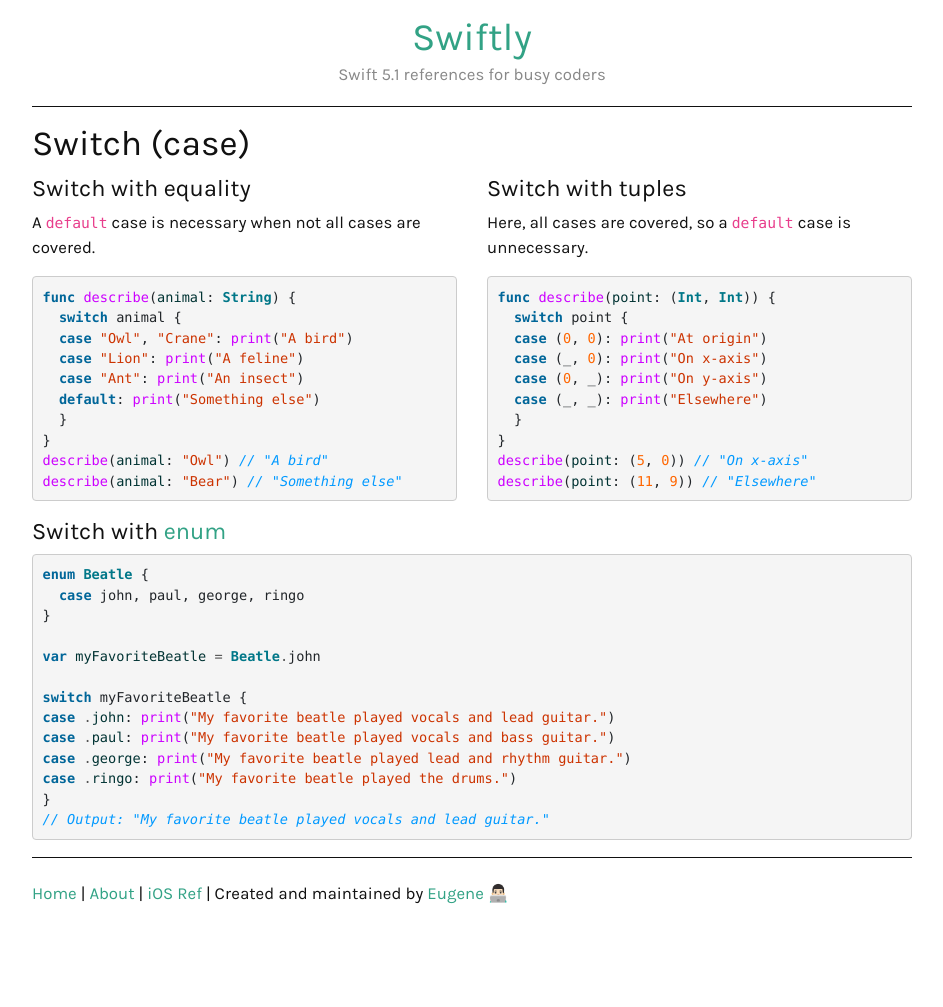
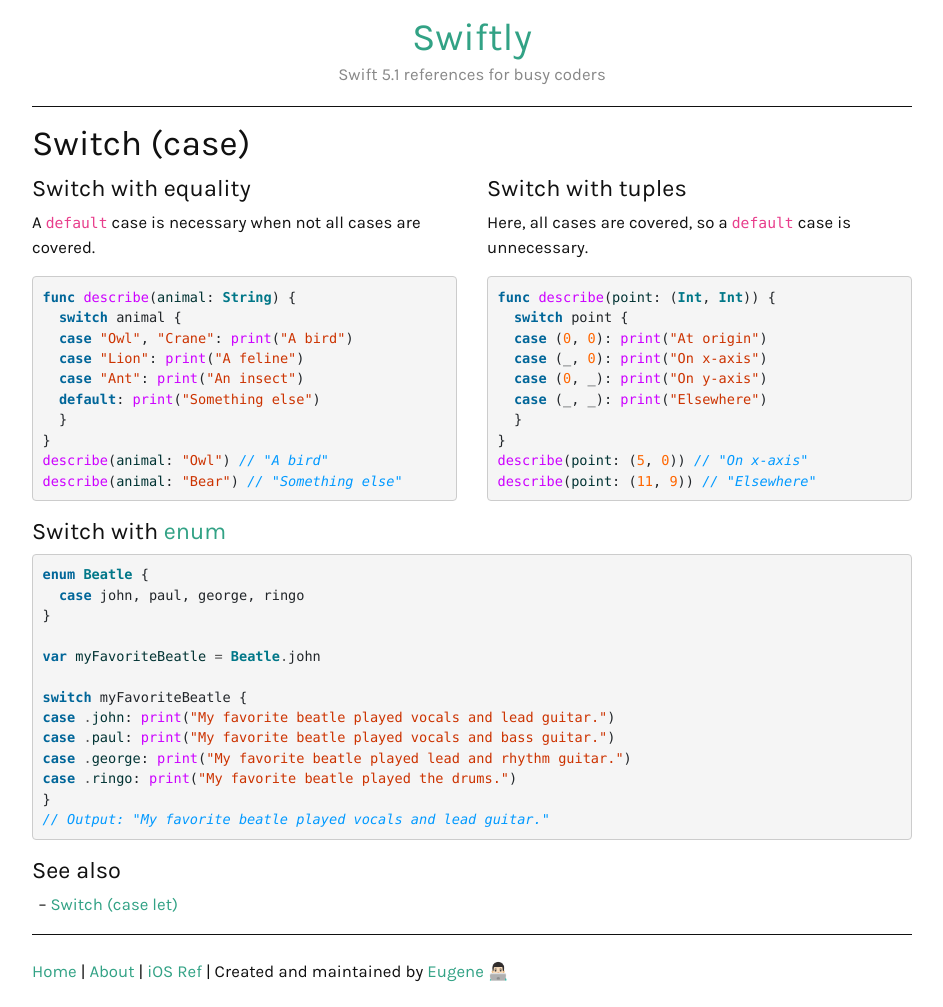
Before and after one commit to ebelinski/swiftly, a Jekyll site: the page built from switch.md, in a window 1280 px wide. Shown: the whole page, without its empty margins (168-1111 px from the left). Built offline with Jekyll 4.4.1, drawn with Linux system fonts in a browser that asks for light colours; comment, search, counter and statistics services are not loaded; before the commit the page ends 930 px from its top, so only the background shows below that.

Commit message:
added see also to switch pages

````diff
--- a/switch.md
+++ b/switch.md
@@ -64,3 +64,7 @@ case .ringo: print("My favorite beatle played the drums.")
 }
 // Output: "My favorite beatle played vocals and lead guitar."
 ```
+
+### See also
+
+* [Switch (case let)](/switch-case-let)
````
Also changed, not shown: switch-case-let.md (+4 -0 lines).
